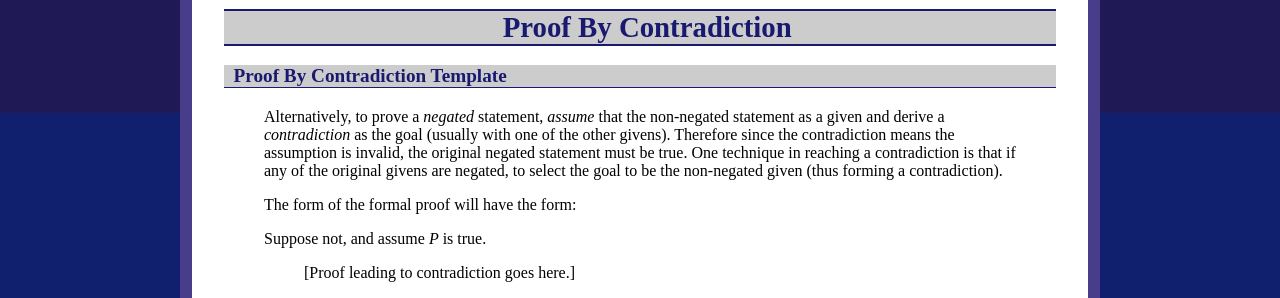
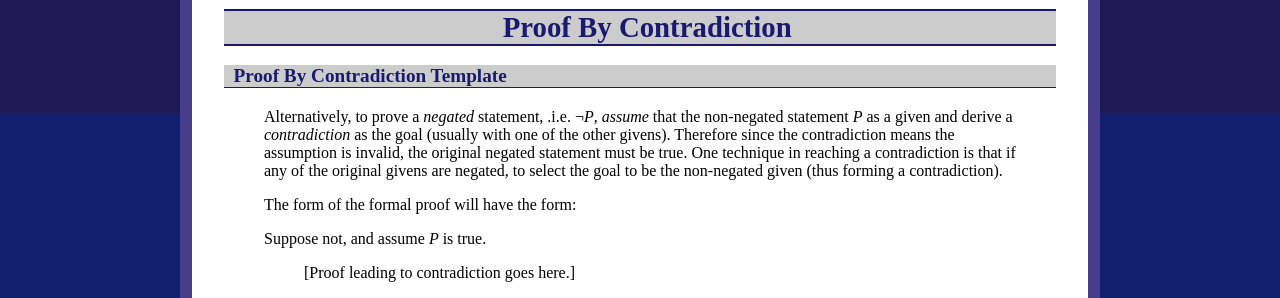
Before and after one commit to ycpcs/ece335-summer2024, a Jekyll site: the page built from lectures/lecture11.md, in a window 1280 px wide and 900 px high, scrolled down 1535 px. Shown: the part 152-450 px from the top of the window. Built offline with Jekyll 4.4.1, drawn with Linux system fonts in a browser that asks for light colours; some of the changed text lies outside the part shown.

```diff
--- a/lectures/lecture11.md
+++ b/lectures/lecture11.md
@@ -103,8 +103,8 @@ Proof By Contradiction
 
 ### Proof By Contradiction Template
 
-> Alternatively, to prove a *negated* statement, *assume* that the
-> non-negated statement as a given and derive a *contradiction* as the
+> Alternatively, to prove a *negated* statement, .i.e. ¬*P*, *assume* that the
+> non-negated statement *P* as a given and derive a *contradiction* as the
 > goal (usually with one of the other givens). Therefore since the
 > contradiction means the assumption is invalid, the original negated
 > statement must be true. One technique in reaching a contradiction is
```
Also changed, not shown: other parts of lectures/lecture11.md (+1 -1 lines).
